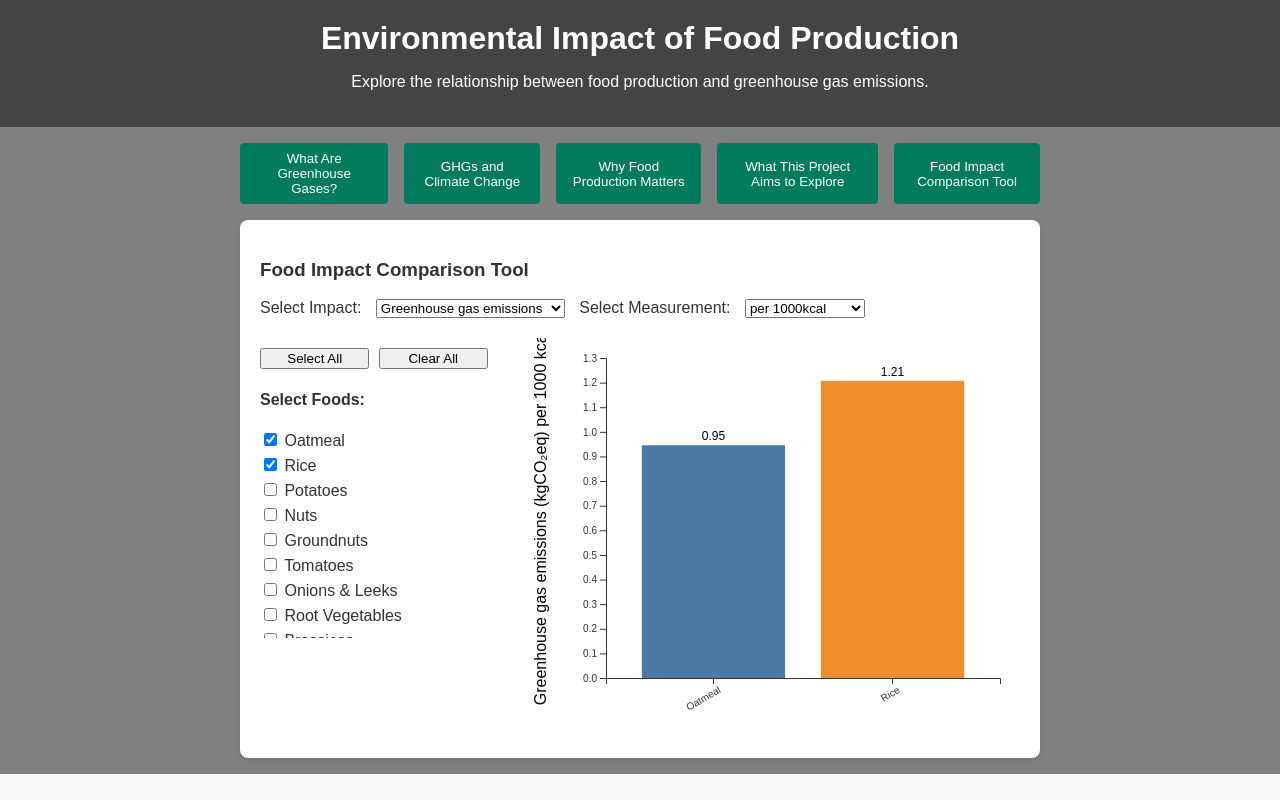
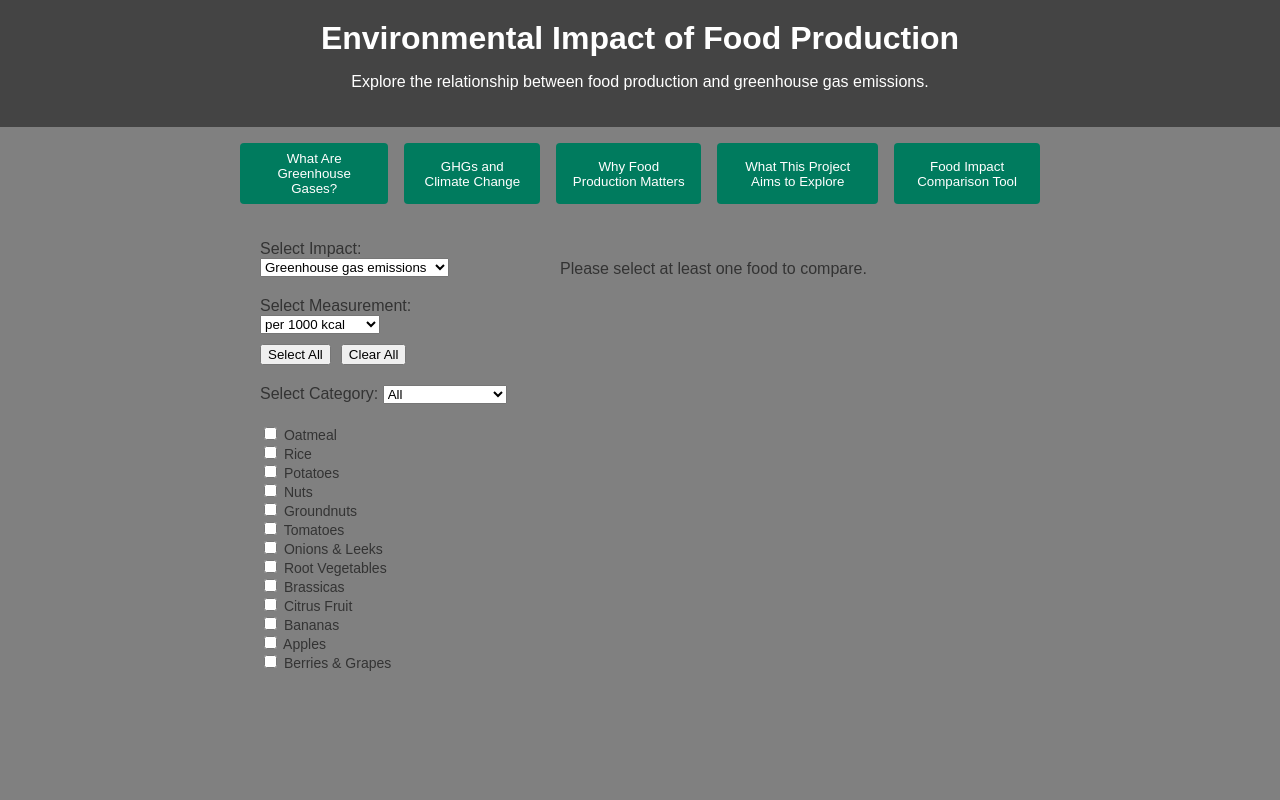
Before and after one commit to camrync23/209FinalProject, a SvelteKit app: page / in a window 1280 px wide. Both pictures are taken after a click on the button "Food Impact Comparison Tool". Shown: the top 800 px of the page. Built offline with nearby package versions, Linux system fonts and the light colour scheme.

Commit message:
Addition of Categories
Addition of categories to the food comparison tool. Needs Styling

```diff
--- a/src/components/FoodComparisonTool.svelte
+++ b/src/components/FoodComparisonTool.svelte
@@ -4,15 +4,33 @@
   import allMetricFood from '../data/all_metric_food.json';
 
   let foodItems = []; // List of all food items
-  let selectedFoods = []; // Foods currently selected for comparison
+  let foodCategories = {}; // Categories of food items
+  let foodCheckStatus = {}; // Tracks whether a food is selected or not
+  let selectedFoods = []; // Foods that are selected
+  let selectedCategory = ''; // Selected food category
   let selectedImpact = 'Greenhouse gas emissions';
   let selectedMeasurement = 'per 1000kcal';
   let unavailableMetric = false; // Track if unavailable metric is selected
 
-  // Load food items from the dataset
+  // Load food items and categorize them
   onMount(() => {
     foodItems = allMetricFood.map((item) => item["Food product"]);
-    selectedFoods = foodItems.slice(0, 2); // Pre-select first two foods for comparison
+    foodCategories = allMetricFood.reduce((acc, item) => {
+      const category = item.Category || 'Other';
+      if (!acc[category]) acc[category] = [];
+      acc[category].push(item["Food product"]);
+      return acc;
+    }, {});
+
+    // Initialize foodCheckStatus with all foods set to false (not selected)
+    foodItems.forEach((food) => {
+      foodCheckStatus[food] = false;
+    });
+
+    // Initialize selectedFoods to the empty array
+    selectedFoods = [];
+
+    // Draw the chart initially
     drawChart();
   });
 
@@ -68,10 +86,13 @@
 
   // Draw the chart
   const drawChart = () => {
+    console.log('Drawing chart with selected foods:', selectedFoods);
+
+    // Clear the chart container before drawing new chart
     const container = d3.select('#comparison-chart-container');
-    container.html(''); // Clear previous chart
+    container.html('');
 
-    if (!selectedFoods.length) {
+    if (selectedFoods.length === 0) {
       container.append('p').text('Please select at least one food to compare.');
       return;
     }
@@ -91,7 +112,6 @@
     const chartHeight = height - margin.top - margin.bottom;
 
     const key = getMetricKey(selectedImpact, selectedMeasurement);
-    console.log('Selected Key:', key); // Check the selected key being used
 
     // Check if the metric is available
     if (selectedImpact === 'Greenhouse gas emissions' && selectedMeasurement === 'per kilogram') {
@@ -166,136 +186,158 @@
       .text((d) => d.value.toFixed(2));
   };
 
-  // Handle changes to selected foods
+  // Handle changes to selected foods (checkboxes)
   const handleFoodSelection = () => {
+    selectedFoods = foodItems.filter((food) => foodCheckStatus[food]);
+    console.log('Selected foods:', selectedFoods);
     drawChart(); // Re-render chart after selecting new foods
   };
 
-  // Update chart when impact or measurement changes
-  const updateChart = () => {
-    drawChart();
+  // Handle changes to selected category
+  const handleCategorySelection = () => {
+    if (selectedCategory === '') {
+      selectedFoods = foodItems.slice(); // Select all foods if no category is selected
+    } else {
+      selectedFoods = foodCategories[selectedCategory] || [];
+    }
+    console.log('Selected foods after category change:', selectedFoods);
+    drawChart(); // Re-render chart after category selection
   };
 
   // Select or clear all foods
   const selectAllFoods = () => {
     selectedFoods = foodItems.slice(); // Select all foods
+    selectedCategory = ''; // Reset category selection
+    foodItems.forEach((food) => foodCheckStatus[food] = true); // Check all boxes
     drawChart();
   };
 
   const clearAllFoods = () => {
     selectedFoods = []; // Clear all foods
+    selectedCategory = ''; // Reset category selection
+    foodItems.forEach((food) => foodCheckStatus[food] = false); // Uncheck all boxes
     drawChart();
   };
 </script>
 
 <div class="tool-container">
-  <h3>Food Impact Comparison Tool</h3>
-
-  <div class="options">
-    <label>
-      Select Impact:
-      <select bind:value={selectedImpact} on:change={updateChart}>
-        <option>Greenhouse gas emissions</option>
-        <option>Eutrophying emissions</option>
-        <option>Freshwater withdrawals</option>
-        <option>Land use</option>
-        <option>Scarcity-weighted water use</option>
+  <div class="left-panel">
+    <!-- Impact and Measurement Selections -->
+    <div class="selection-container">
+      <div class="impact-selection">
+        <label for="impact">Select Impact:</label>
+        <select id="impact" bind:value={selectedImpact} on:change={drawChart}>
+          <option value="Greenhouse gas emissions">Greenhouse gas emissions</option>
+          <option value="Eutrophying emissions">Eutrophying emissions</option>
+          <option value="Freshwater withdrawals">Freshwater withdrawals</option>
+          <option value="Land use">Land use</option>
+          <option value="Scarcity-weighted water use">Scarcity-weighted water use</option>
         </select>
-    </label>
-
-    <label>
-      Select Measurement:
-      <select bind:value={selectedMeasurement} on:change={updateChart}>
-        <option>per 1000kcal</option>
-        <option>per kilogram</option>
-        <option>per 100g protein</option>
-      </select>
-    </label>
       </div>
 
-  <div class="container">
-    <div class="food-selection">
-      <div class="food-selection-buttons">
+      <div class="measurement-selection">
+        <label for="measurement">Select Measurement:</label>
+        <select id="measurement" bind:value={selectedMeasurement} on:change={drawChart}>
+          <option value="per 1000kcal">per 1000 kcal</option>
+          <option value="per kilogram">per kg</option>
+          <option value="per 100g protein">per 100g protein</option>
+        </select>
+      </div>
+    </div>
+
+    <!-- Select All / Clear All -->
+    <div class="select-all-clear-container">
       <button on:click={selectAllFoods}>Select All</button>
       <button on:click={clearAllFoods}>Clear All</button>
     </div>
-      <h4>Select Foods:</h4>
-      <div class="food-list">
+
+    <!-- Category Selection -->
+    <div class="category-selection">
+      <label for="category">Select Category:</label>
+      <select id="category" bind:value={selectedCategory} on:change={handleCategorySelection}>
+        <option value="">All</option>
+        {#each Object.keys(foodCategories) as category}
+          <option value={category}>{category}</option>
+        {/each}
+      </select>
+    </div>
+
+    <!-- Scrollable Food Selection -->
+    <div class="food-selection">
+      <div class="checkbox-container">
         {#each foodItems as food}
-          <label class="food-item">
-            <input type="checkbox" bind:group={selectedFoods} value={food} on:change={handleFoodSelection} />
+          <label>
+            <input type="checkbox" bind:checked={foodCheckStatus[food]} on:change={handleFoodSelection}>
             {food}
           </label>
         {/each}
       </div>
     </div>
+  </div>
 
-    <div id="comparison-chart-container" class="chart-container">
-      {#if unavailableMetric}
-        <p style="color: red;">The selected metric is unavailable. Please choose a different combination.</p>
-      {/if}
-    </div>
+  <!-- Chart Display -->
+  <div class="chart-container">
+    <div id="comparison-chart-container" class="chart-container"></div>
   </div>
 </div>
 
+
 <style>
 .tool-container {
-    background-color: white;
-    padding: 20px;
-    border-radius: 8px;
-    box-shadow: 0 2px 4px rgba(0, 0, 0, 0.1);
+  display: flex;
+  justify-content: space-between;
+  gap: 20px;
+  height: 100vh; /* Ensures the container takes the full height */
 }
 
-  .options {
-    margin-bottom: 20px;
+.left-panel {
+  width: 300px;
+  padding: 20px;
+  box-sizing: border-box; /* Ensures padding doesn't affect layout */
+  display: flex;
+  flex-direction: column;
+  height: 100%; /* Full height */
 }
 
-  .options select {
-    margin: 0 10px;
+.selection-container {
+  display: flex;
+  flex-wrap: wrap;
+  gap: 20px;
 }
 
-  .container {
+.impact-selection,
+.measurement-selection {
+  width: 100%; /* Full width */
+}
+
+.select-all-clear-container {
   display: flex;
-    justify-content: space-between;
+  gap: 10px;
+  margin-top: 10px;
+}
+
+.category-selection {
+  margin-top: 20px;
 }
 
 .food-selection {
-    width: 30%;
-    max-height: 300px;
-    overflow-y: auto;
+  margin-top: 20px;
+  height: 250px; /* Set a fixed height for the food selection area */
+  overflow-y: auto; /* Allow scrolling if the content exceeds the height */
 }
 
-  .food-selection-buttons {
-    display: flex;
-    justify-content: space-between;
-    margin-bottom: 10px;
-  }
-
-  .food-selection-buttons button {
-    margin-top: 10px;
-    width: 48%; /* Adjust button width to make spacing more compact */
-  }
-
-  .food-list {
-    margin-bottom: 10px;
-  }
-
-  .food-item {
-    display: block;
-    margin-bottom: 5px;
+.checkbox-container {
+  padding-right: 15px; /* Add some space to the right of checkboxes */
 }
 
 .chart-container {
-    width: 65%;
-    height: 400px;
+  flex-grow: 1;
+  margin-top: 20px;
 }
 
-  .button {
-    margin-top: 10px;
+.food-selection label {
+  font-size: 14px;
+  display: block; /* Ensures checkboxes are stacked vertically */
 }
 
-  .y-axis-label {
-    font-size: 14px;
-    font-weight: bold;
-  }
 </style>
```
Lines whose indentation alone changed are shown as unchanged.
